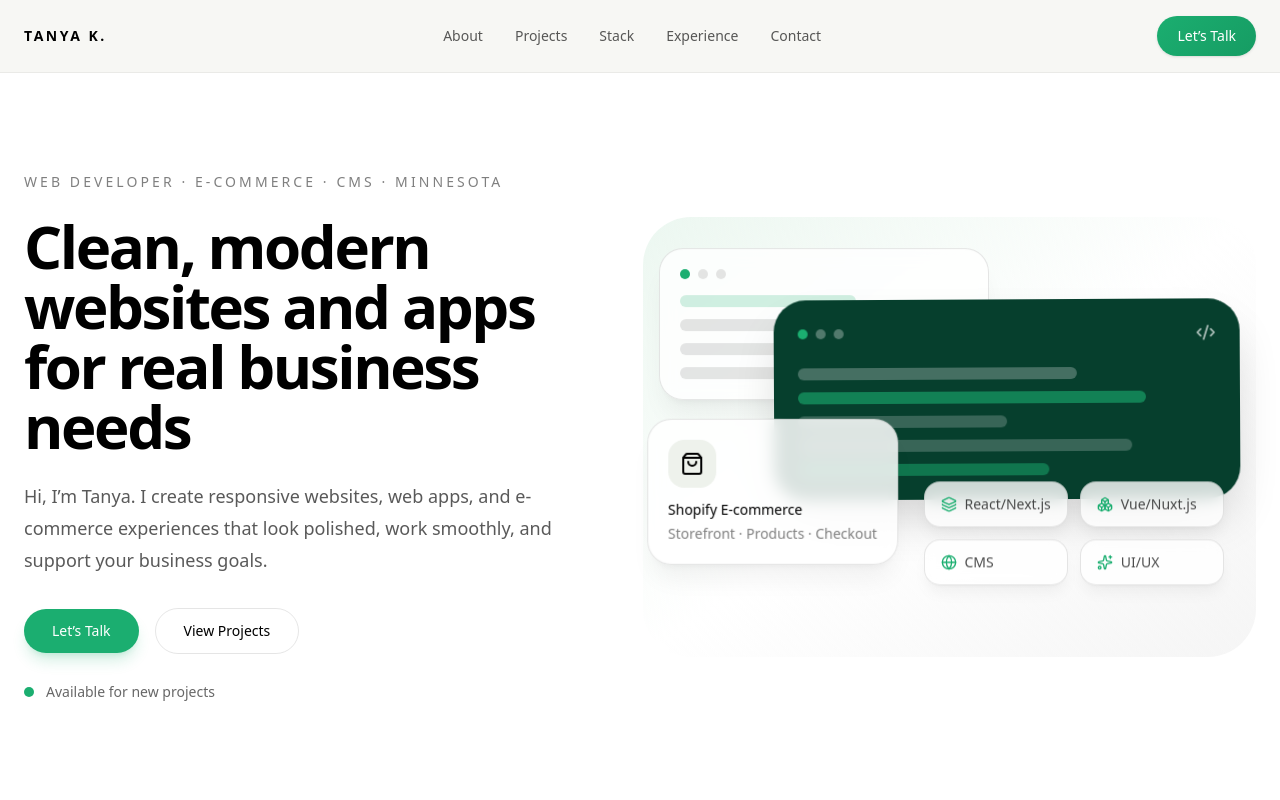
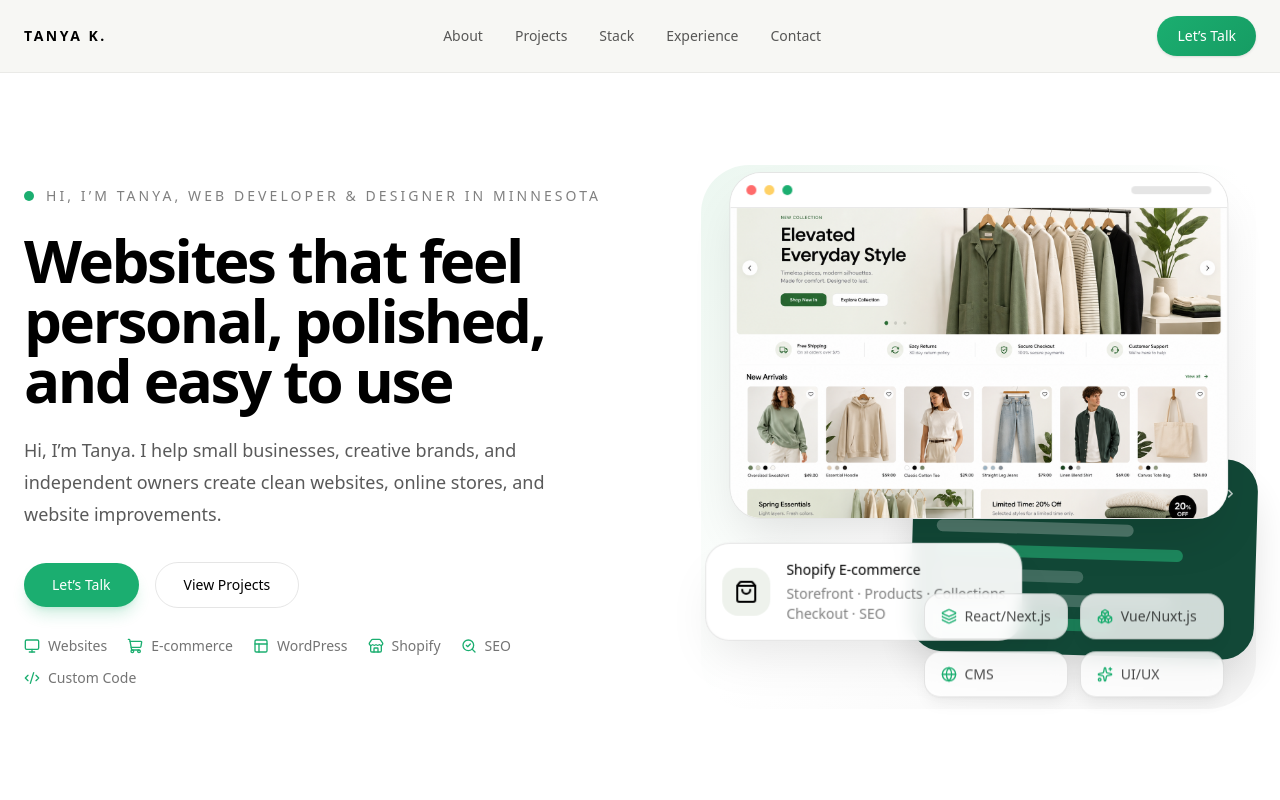
Before and after one commit to Tanny-Griz/okwebdev, a Next.js app: page / in a window 1280 px wide. Shown: the top 800 px of the page. Built offline with nearby package versions, Linux system fonts and the light colour scheme.

Commit message:
Redesign hero for service-based positioning

```diff
--- a/components/hero.tsx
+++ b/components/hero.tsx
@@ -1,13 +1,19 @@
 "use client";
 
+import Image from "next/image";
 import { motion } from "framer-motion";
 import {
   Code2,
   Globe,
   Layers,
+  Monitor,
+  PanelsTopLeft,
+  SearchCheck,
   ShoppingBag,
+  ShoppingCart,
   Sparkles,
   Boxes,
+  Store,
 } from "lucide-react";
 
 const fadeUp = {
@@ -44,32 +50,39 @@ const float = {
   },
 };
 
+const heroServices = [
+  { label: "Websites", icon: Monitor },
+  { label: "E-commerce", icon: ShoppingCart },
+  { label: "WordPress", icon: PanelsTopLeft },
+  { label: "Shopify", icon: Store },
+  { label: "SEO", icon: SearchCheck },
+  { label: "Custom Code", icon: Code2 },
+];
+
 export function Hero() {
   return (
     <section className="flex min-h-[calc(100vh-73px)] items-center overflow-hidden px-6 py-20">
-      <div className="mx-auto grid max-w-7xl items-center gap-16 md:grid-cols-[0.95fr_1.05fr]">
+      <div className="mx-auto grid max-w-7xl items-center gap-16 md:grid-cols-[1.05fr_0.95fr]">
         <motion.div variants={fadeIn} initial="hidden" animate="show">
-          <motion.p
-            variants={fadeUp}
-            className="mb-6 text-sm uppercase tracking-[0.22em] text-black/50 text-center md:text-left"
-          >
-            Web Developer · E-commerce · CMS · Minnesota
-          </motion.p>
+          <span className="mb-6 flex items-center justify-start gap-3 text-sm uppercase tracking-[0.22em] text-black/50">
+            <span className="h-2.5 w-2.5 shrink-0 rounded-full bg-[#1bae70]" />
+            Hi, I’m Tanya, Web Developer & Designer in Minnesota
+          </span>
 
           <motion.h1
             variants={fadeUp}
             className="max-w-2xl text-4xl font-semibold tracking-[-0.04em] text-black md:text-6xl"
           >
-            Clean, modern websites and apps for real business needs
+            Websites that feel personal, polished, and easy to use
           </motion.h1>
 
           <motion.p
             variants={fadeUp}
             className="mt-6 max-w-xl text-lg leading-8 text-black/65"
           >
-            Hi, I’m Tanya. I create responsive websites, web apps, and
-            e-commerce experiences that look polished, work smoothly, and
-            support your business goals.
+            Hi, I’m Tanya. I help small businesses, creative brands, and
+            independent owners create clean websites, online stores, and website
+            improvements.
           </motion.p>
 
           <motion.div
@@ -91,17 +104,22 @@ export function Hero() {
             </a>
           </motion.div>
 
-          <motion.div
+          <motion.ul
             variants={fadeUp}
-            className="mt-7 flex items-center gap-3 text-sm text-black/60"
+            className="mt-7 flex max-w-2xl flex-wrap items-center justify-center gap-x-5 gap-y-3 text-sm font-medium text-black/55 md:justify-start"
+            aria-label="Services"
           >
-            <span className="relative flex h-2.5 w-2.5">
-              <span className="absolute inline-flex h-full w-full animate-ping rounded-full bg-[#1bae70]/60" />
-              <span className="relative inline-flex h-2.5 w-2.5 rounded-full bg-[#1bae70]" />
-            </span>
+            {heroServices.map((service) => {
+              const Icon = service.icon;
 
-            <span>Available for new projects</span>
-          </motion.div>
+              return (
+                <li key={service.label} className="flex items-center gap-2">
+                  <Icon className="h-4 w-4 shrink-0 text-[#1bae70]" />
+                  <span>{service.label}</span>
+                </li>
+              );
+            })}
+          </motion.ul>
         </motion.div>
 
         <motion.div
@@ -112,26 +130,34 @@ export function Hero() {
             delay: 0.25,
             ease: [0.22, 1, 0.36, 1] as const,
           }}
-          className="relative min-h-110 md:min-h-130 xl:min-h-110"
+          className="relative min-h-136 md:min-h-144 xl:min-h-136"
         >
           <div className="absolute inset-0 rounded-[3rem] bg-linear-to-br from-[#1bae70]/10 via-white to-black/3" />
 
           <motion.div
             variants={float}
             animate="animate"
-            className="absolute left-4 top-10 rounded-3xl border border-black/10 bg-white/80 p-5 shadow-xl shadow-black/5 backdrop-blur"
+            id="hero-img1"
+            className="absolute left-1/2 top-4 z-20 w-[90%] max-w-160 -translate-x-1/2 overflow-hidden rounded-4xl border border-black/10 bg-white shadow-2xl shadow-black/12"
           >
-            <div className="mb-4 flex items-center gap-2">
-              <span className="h-2.5 w-2.5 rounded-full bg-[#1bae70]" />
-              <span className="h-2.5 w-2.5 rounded-full bg-black/10" />
-              <span className="h-2.5 w-2.5 rounded-full bg-black/10" />
+            <div className="flex items-center justify-between border-b border-black/10 bg-white/95 px-4 py-3 backdrop-blur">
+              <div className="flex items-center gap-2">
+                <span className="h-2.5 w-2.5 rounded-full bg-[#ff6b6b]" />
+                <span className="h-2.5 w-2.5 rounded-full bg-[#ffd166]" />
+                <span className="h-2.5 w-2.5 rounded-full bg-[#1bae70]" />
+              </div>
+              <div className="h-2 w-20 rounded-full bg-black/10" />
             </div>
 
-            <div className="space-y-3">
-              <div className="h-3 w-44 rounded-full bg-[#1bae70]/20" />
-              <div className="h-3 w-64 rounded-full bg-black/10" />
-              <div className="h-3 w-52 rounded-full bg-black/10" />
-              <div className="h-3 w-72 rounded-full bg-black/10" />
+            <div className="relative aspect-16/10 overflow-hidden bg-[#f4f7f5]">
+              <Image
+                src="/images/clothing-store-mockup.png"
+                alt="Clothing online store preview"
+                fill
+                priority
+                sizes="(min-width: 1024px) 600px, (min-width: 768px) 52vw, 90vw"
+                className="object-cover"
+              />
             </div>
           </motion.div>
 
@@ -145,7 +171,7 @@ export function Hero() {
               repeat: Infinity,
               ease: "easeInOut",
             }}
-            className="absolute right-4 top-20 w-[76%] rounded-4xl bg-[#063f2d] p-6 text-white shadow-2xl shadow-black/20"
+            className="absolute right-0 top-72 z-10 w-[62%] rotate-2 rounded-4xl bg-[#063f2d] p-6 text-white opacity-95 shadow-2xl shadow-black/20"
           >
             <div className="mb-6 flex items-center justify-between">
               <div className="flex gap-2">
@@ -176,16 +202,21 @@ export function Hero() {
               repeat: Infinity,
               ease: "easeInOut",
             }}
-            className="absolute bottom-24 md:bottom-34 xl:bottom-22 left-0 rounded-3xl border border-black/10 bg-white/85 p-5 shadow-xl shadow-black/5 backdrop-blur"
+            className="absolute bottom-26 xl:bottom-16 left-0 z-30 flex max-w-[20rem] items-center gap-4 rounded-3xl border border-black/10 bg-white/92 p-4 shadow-2xl shadow-black/10 backdrop-blur"
           >
-            <div className="mb-3 flex h-12 w-12 items-center justify-center rounded-2xl bg-[#eef2ec]">
+            <div className="flex h-12 w-12 shrink-0 items-center justify-center rounded-2xl bg-[#eef2ec]">
               <ShoppingBag className="h-6 w-6 text-black" />
             </div>
 
-            <p className="text-sm font-medium text-black">Shopify E-commerce</p>
-            <p className="mt-1 text-sm text-black/50">
-              Storefront · Products · Checkout
-            </p>
+            <div>
+              <p className="text-sm font-medium text-black">
+                Shopify E-commerce
+              </p>
+              <p className="mt-1 text-sm leading-5 text-black/50">
+                Storefront · Products · Collections
+                <br />Checkout · SEO
+              </p>
+            </div>
           </motion.div>
 
           <motion.div
@@ -197,7 +228,7 @@ export function Hero() {
               repeat: Infinity,
               ease: "easeInOut",
             }}
-            className="absolute bottom-2 md:bottom-8 xl:bottom-15 right-5 md:right-8 grid grid-cols-2 gap-3"
+            className="absolute bottom-0 right-3 z-30 grid grid-cols-2 gap-3 md:right-8"
           >
             {[
               { label: "React/Next.js", icon: Layers },
```
Also changed, not shown: public/images/clothing-store-mockup.png (added).
